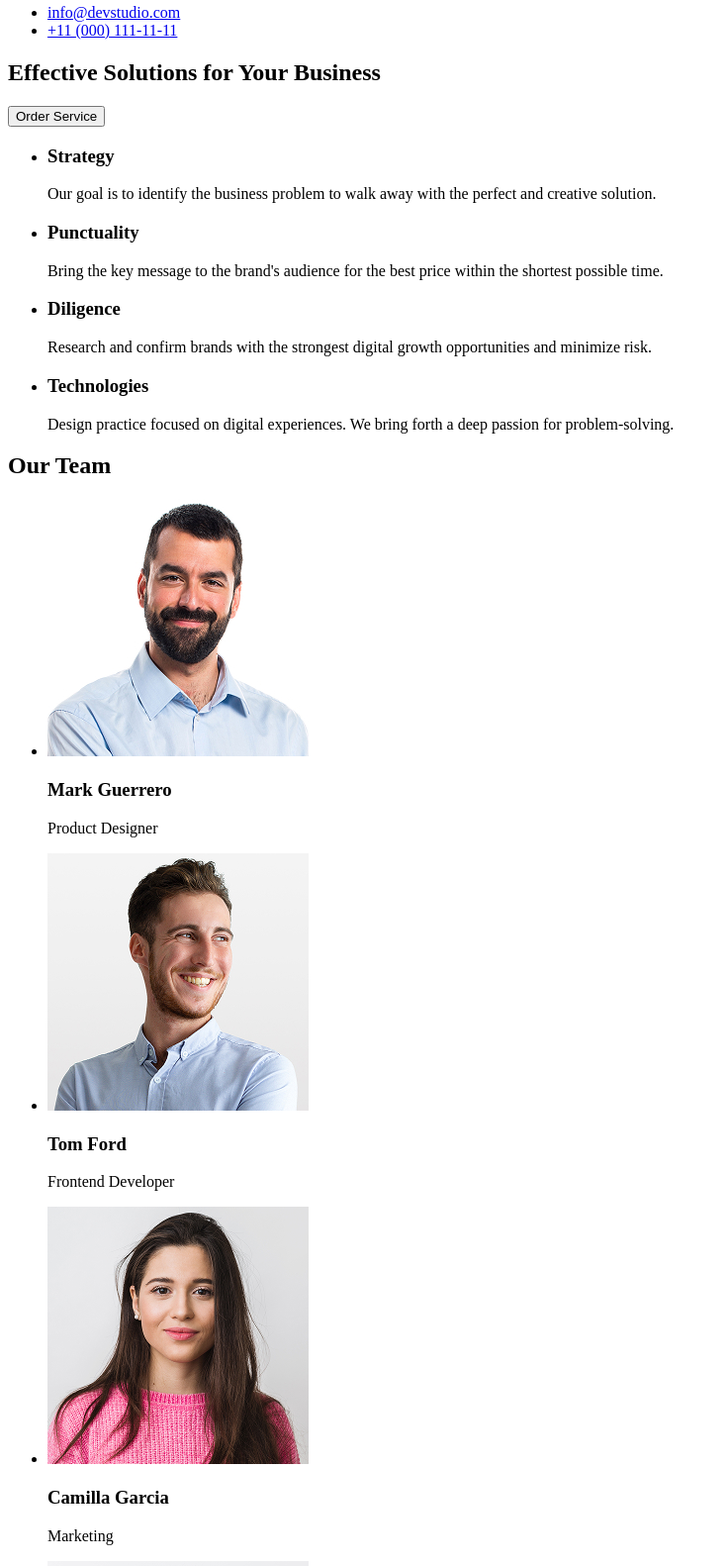
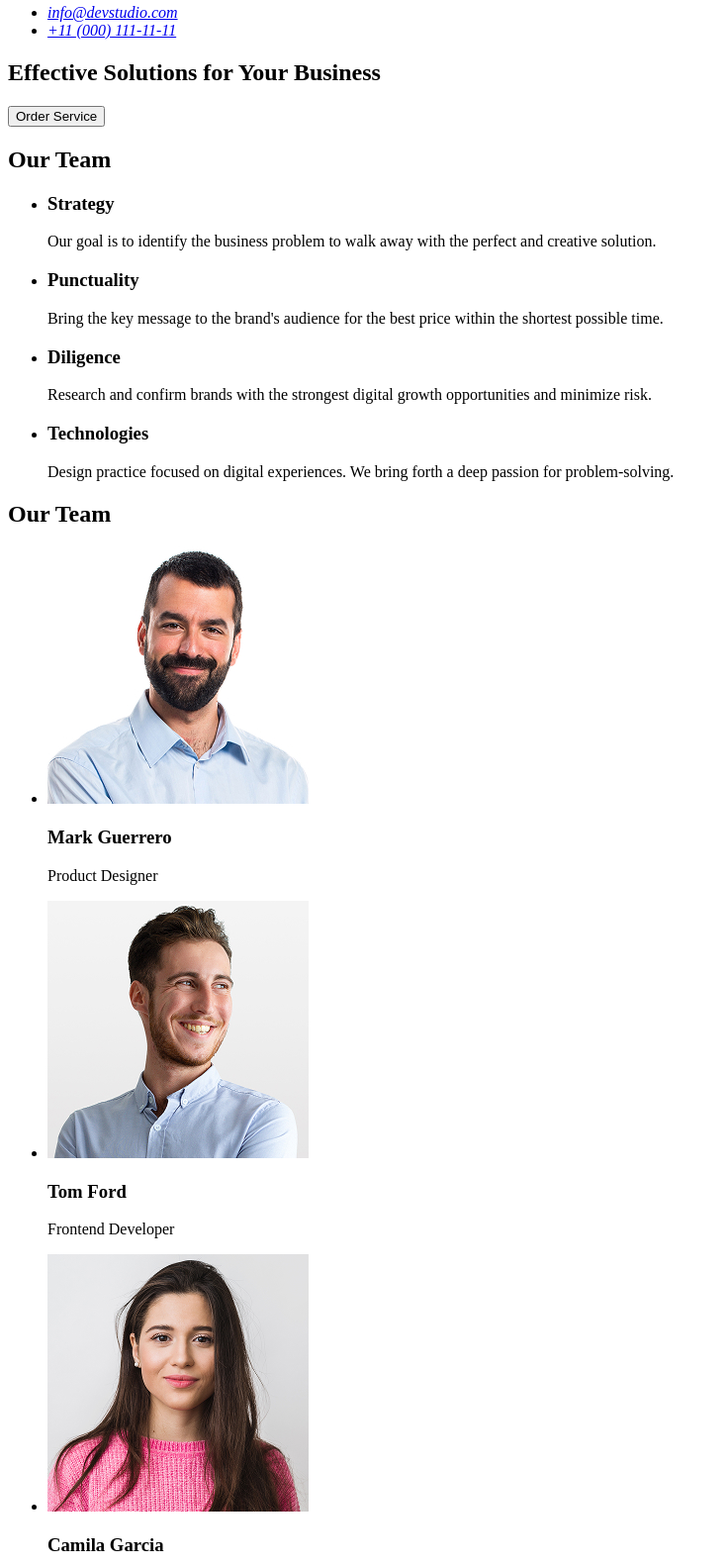
Before and after one commit to Yevhen-Polyakov/goit-markup-hw-06, a plain HTML site: page index.html in a window 1280 px wide. Shown: the part 108-1690 px from the top of the page at 99% size, without its empty margins (0-736 px from the left). Drawn offline with Linux system fonts and the light colour scheme.

Commit message:
code edit

```diff
--- a/index.html
+++ b/index.html
@@ -7,20 +7,21 @@
 </head>
 <body>
     <header>
-
+       <a href="index.html">WEBSTUDIO</a>
         <nav>
-            <a href="index.html">WEBSTUDIO</a>
             <ul>
                 <li><a href="#Studio">Studio</a></li>
                 <li><a href="#Portfolio">Portfolio</a></li>
                 <li><a href="#Contacts">Contacts</a></li>
             </ul>
+        </nav>
 
+        <address>
             <ul>
                 <li><a href="mailto:info@devstudio.com">info@devstudio.com</a></li>
                 <li><a href="tel:+110001111111">+11 (000) 111-11-11</a></li>
                 </ul>
-        </nav>
+        </address>
     </header>
 
     <main>
@@ -31,6 +32,7 @@
         </section>
 
         <section>
+            <h2>Our Team</h2>
             <ul>
                 <li>
                     <h3>Strategy</h3>
@@ -67,7 +69,7 @@
                 </li>
                 <li>
                     <img src="./images/photo-3.jpg" alt="photo user" width="264">
-                    <h3>Camilla Garcia</h3>
+                    <h3>Camila Garcia</h3>
                     <p>Marketing</p>
                 </li>
                 <li>
@@ -81,9 +83,8 @@
 
     <footer>
     <a href="index.html">WEBSTUDIO</a>
-        <p>Increase the flow of customers and <br>
-            sales for your business with digital <br>
-            marketing & growth solutions.</p>
+
+        <p>Increase the flow of customers and <br> sales for your business with digital <br> marketing & growth solutions.</p>
 
     </footer>
 
```
Lines whose indentation alone changed are shown as unchanged.
